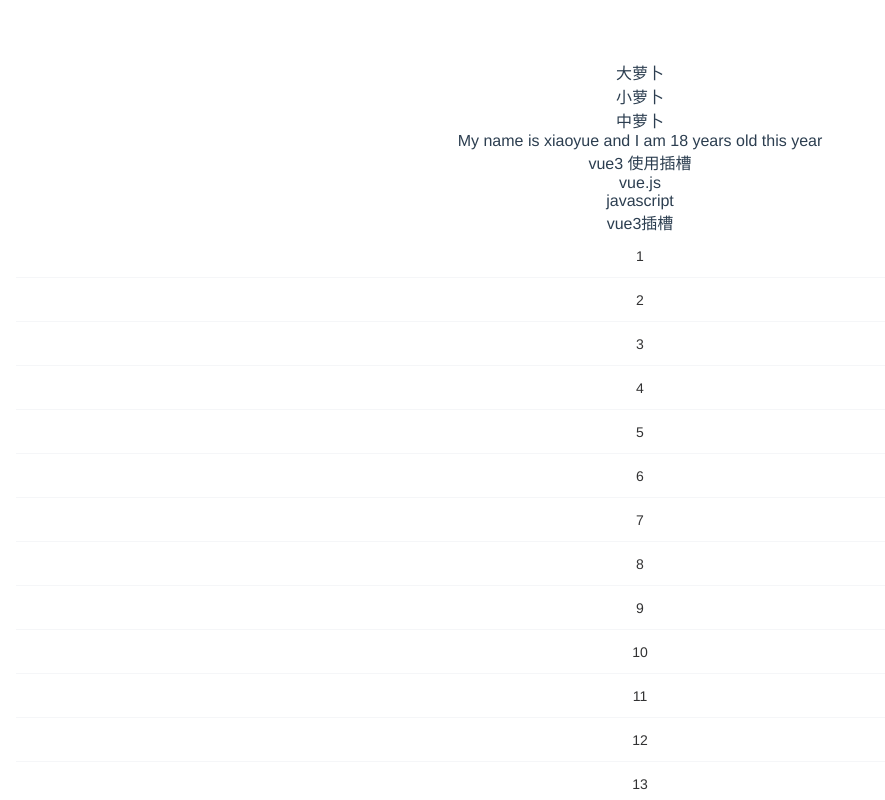
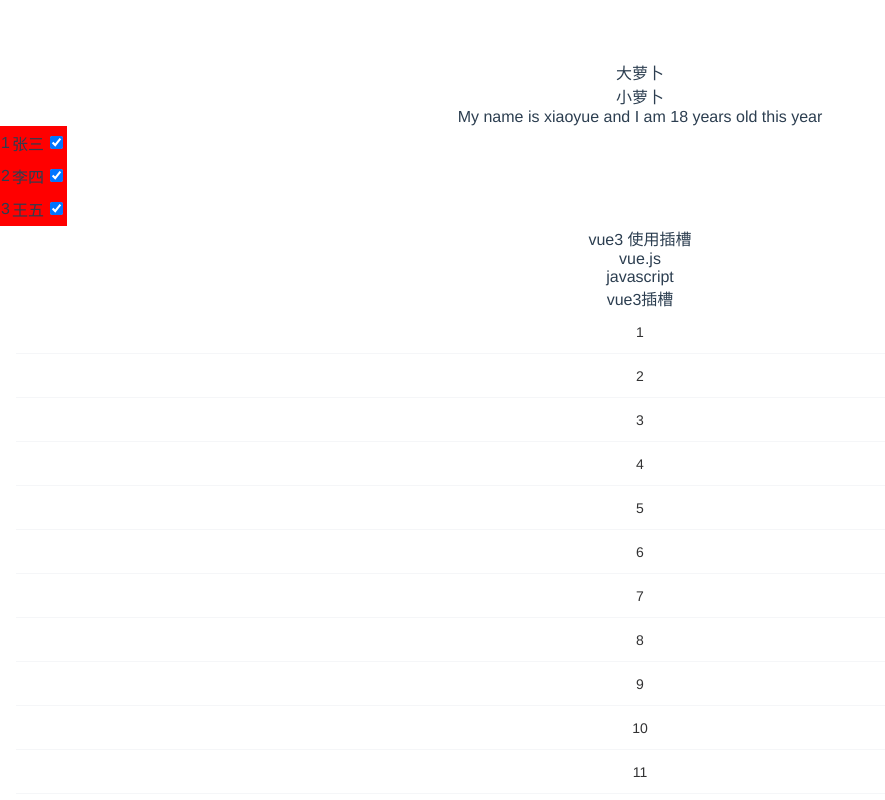
Before and after one commit to sunchengming/my-por, a Vue app: page /slot in a window 1280 px wide. Shown: the top 800 px of the page, without its empty margins (0-885 px from the left). Built offline with nearby package versions, Linux system fonts and the light colour scheme.

Commit message:
2023-3-1

```diff
--- a/src/components/slotChild.vue
+++ b/src/components/slotChild.vue
@@ -11,16 +11,33 @@
         </div>
         <!-- 中萝卜 -->
         <div>
-            <slot name="midTurnip"></slot>
+            <slot personName="xiaoyue" age="18" name="myPerson"></slot>
         </div>
         <div>
-            <slot personName="xiaoyue" age="18"></slot>
+            <tbody class="tbody">
+                <tr v-for="item in list" :key="item.id">
+                    <slot :user="item" name="mySlot"></slot>
+                </tr>
+            </tbody>
         </div>
     </div>
-
 </template>
 <script setup>
-
+import { reactive } from "vue"
+const list = reactive([
+    { id: 1, name: "张三", state: false },
+    { id: 2, name: "李四", state: false },
+    { id: 3, name: "王五", state: false },
+])
 </script>
 
-<style scoped></style>
+<style scoped>
+.tbody{
+    width: 100%;
+    height: 100px;
+}
+.tbody tr{
+    width: 33.33%;
+    background: red;
+}
+</style>
--- a/src/views/slot.vue
+++ b/src/views/slot.vue
@@ -4,15 +4,19 @@
                         <template #smallTurnip>
                                 小萝卜
                         </template>
-                        <template #midTurnip>
-                                中萝卜
-                        </template>
                         <template #bigTurnip>
                                 大萝卜
                         </template>
-                </Child>
-                <Child v-slot="slotProps">
-                        My name is {{ slotProps.personName }} and I am {{ slotProps.age }} years old this year
+                        <template #myPerson="slotProps">
+                                My name is {{ slotProps.personName }} and I am {{ slotProps.age }} years old this year
+                        </template>
+                        <template #mySlot="{ user }">
+                                <td>{{ user.id }}</td>
+                                <td>{{ user.name }}</td>
+                                <td>
+                                        <input type="checkbox" name="" checked="checked">
+                                </td>
+                        </template>
                 </Child>
                 <ul>
                         <ol v-for="item of countData">
```
Also changed, not shown: learn.txt (added), ms.txt (added).
